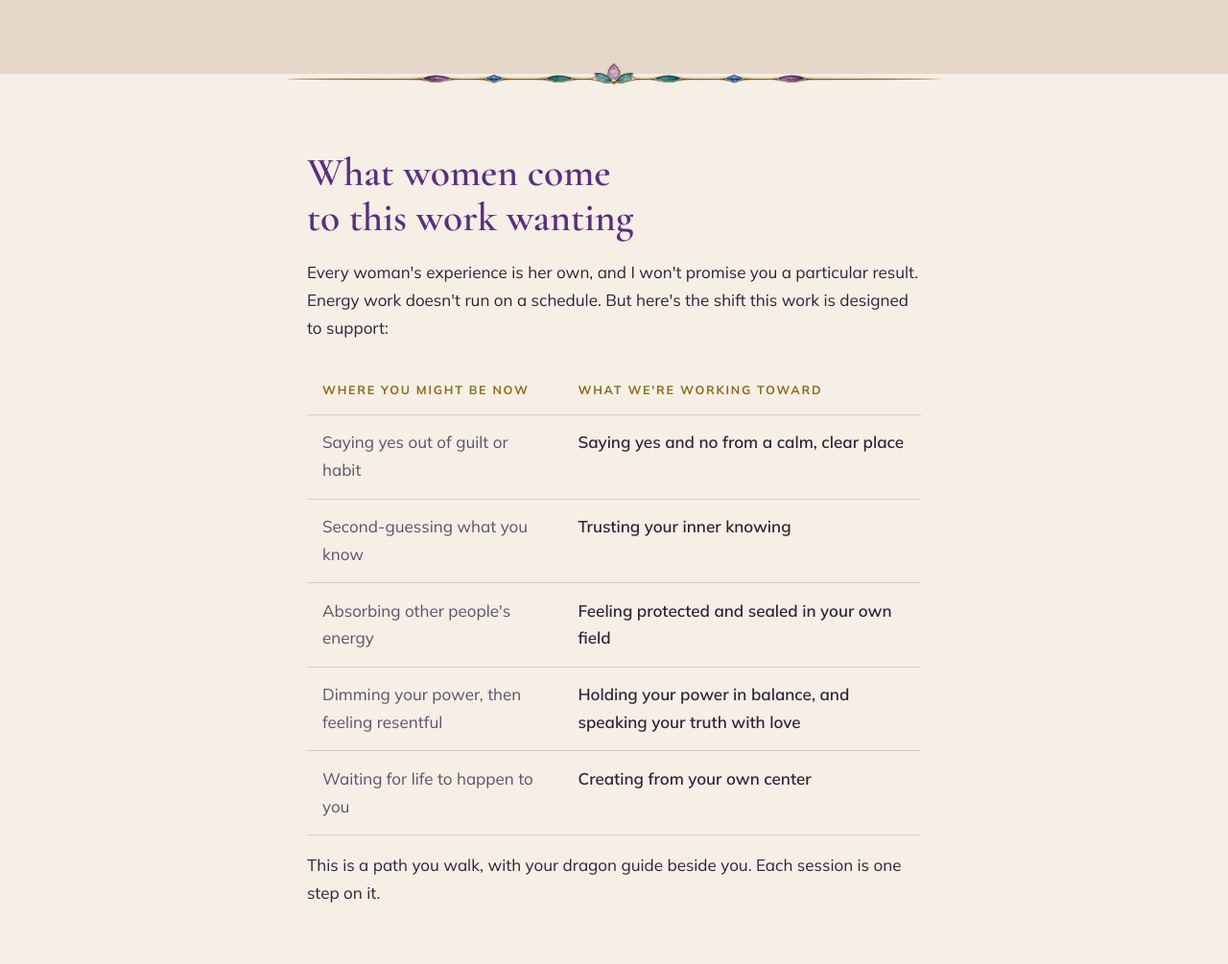
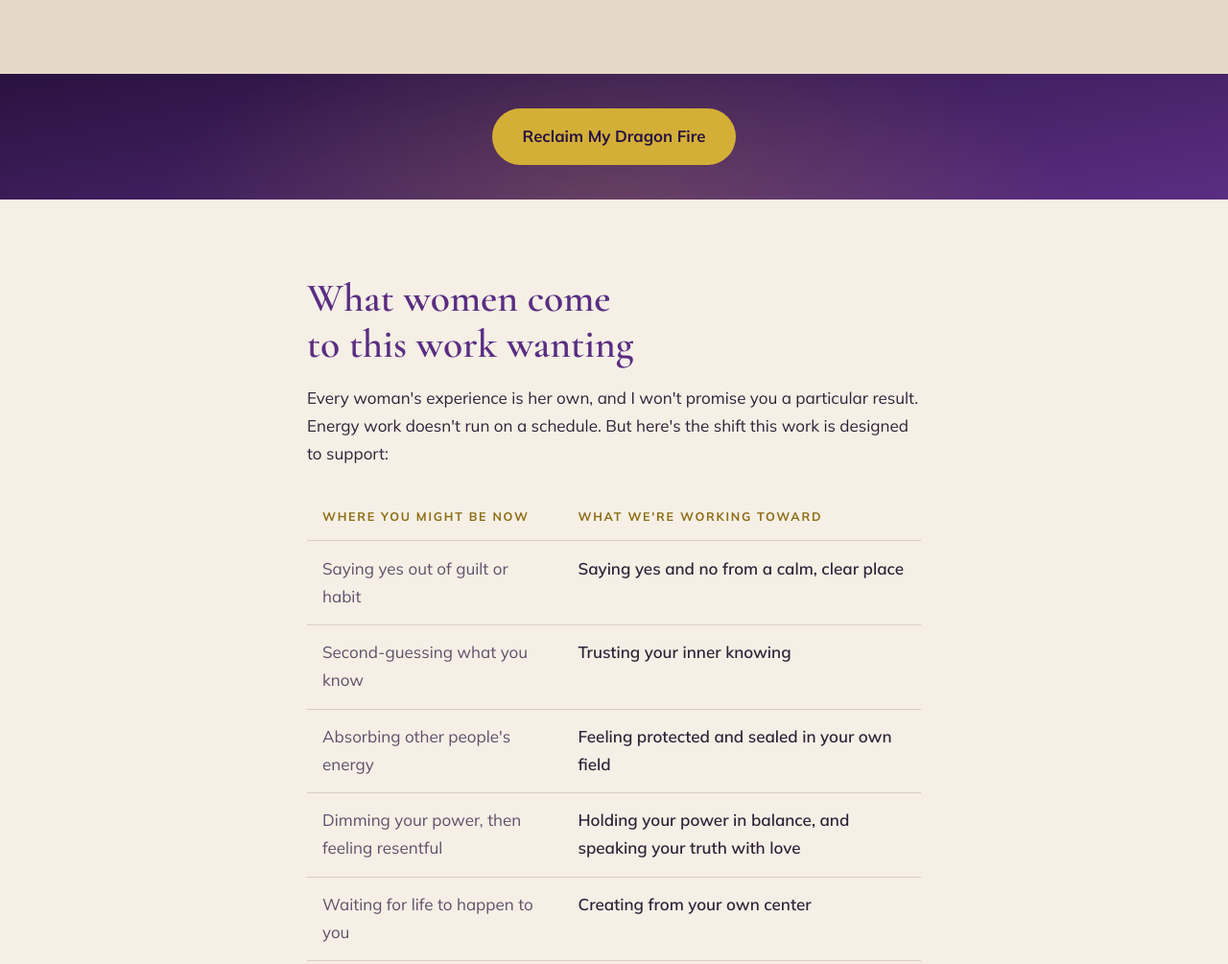
Before and after one commit to anidrosa/dragon-activations, a plain HTML site: page index.html in a window 1280 px wide. Shown: the part 5780-6785 px from the top of the page at 96% size. Drawn offline with nearby package versions, Linux system fonts and the light colour scheme.

Commit message:
Add Reclaim My Dragon Fire strip after What a Dragon Flame Activation is
Co-Authored-By: Claude Opus 5.5 <noreply@anthropic.com>
Claude-Session: https://claude.ai/code/session_017npsc9Sx2kgVysFmX4cVy3

```diff
--- a/index.html
+++ b/index.html
@@ -271,6 +271,8 @@ footer .disclaimer { max-width: var(--measure); margin: 0 auto 0.8rem; font-styl
 /* Arched portrait, echoing the temple arches */
 .arch-frame { padding: 8px; border: 1px solid var(--gold); border-radius: 999px 999px 10px 10px; justify-self: center; width: 100%; max-width: 17rem; box-shadow: 0 14px 32px rgba(90,45,130,0.16); }
 .arch-frame .portrait { border-radius: 999px 999px 6px 6px; border: 1px solid rgba(212,175,55,0.6); display: block; margin: 0; max-width: 100%; box-shadow: none; }
+.cta-strip { padding-block: 2.25rem; text-align: center; }
+.cta-strip .btn { font-size: 1.05rem; padding: 0.9rem 1.9rem; }
 </style>
 </head>
 <body>
@@ -422,9 +424,13 @@ footer .disclaimer { max-width: var(--measure); margin: 0 auto 0.8rem; font-styl
     </div>
   </div></section>
 
+  <section class="cta-strip band-purple">
+    <div class="wrap"><a class="btn gold" href="#sessions">Reclaim My Dragon Fire</a></div>
+  </section>
 
 
-  <section class="seam band band-cream"><div class="wrap">
+
+  <section class="band band-cream"><div class="wrap">
     <div class="prose stack">
       <h2>What women come to this work wanting</h2>
       <p>Every woman's experience is her own, and I won't promise you a particular result. Energy work doesn't run on a schedule. But here's the shift this work is designed to support:</p>
```
